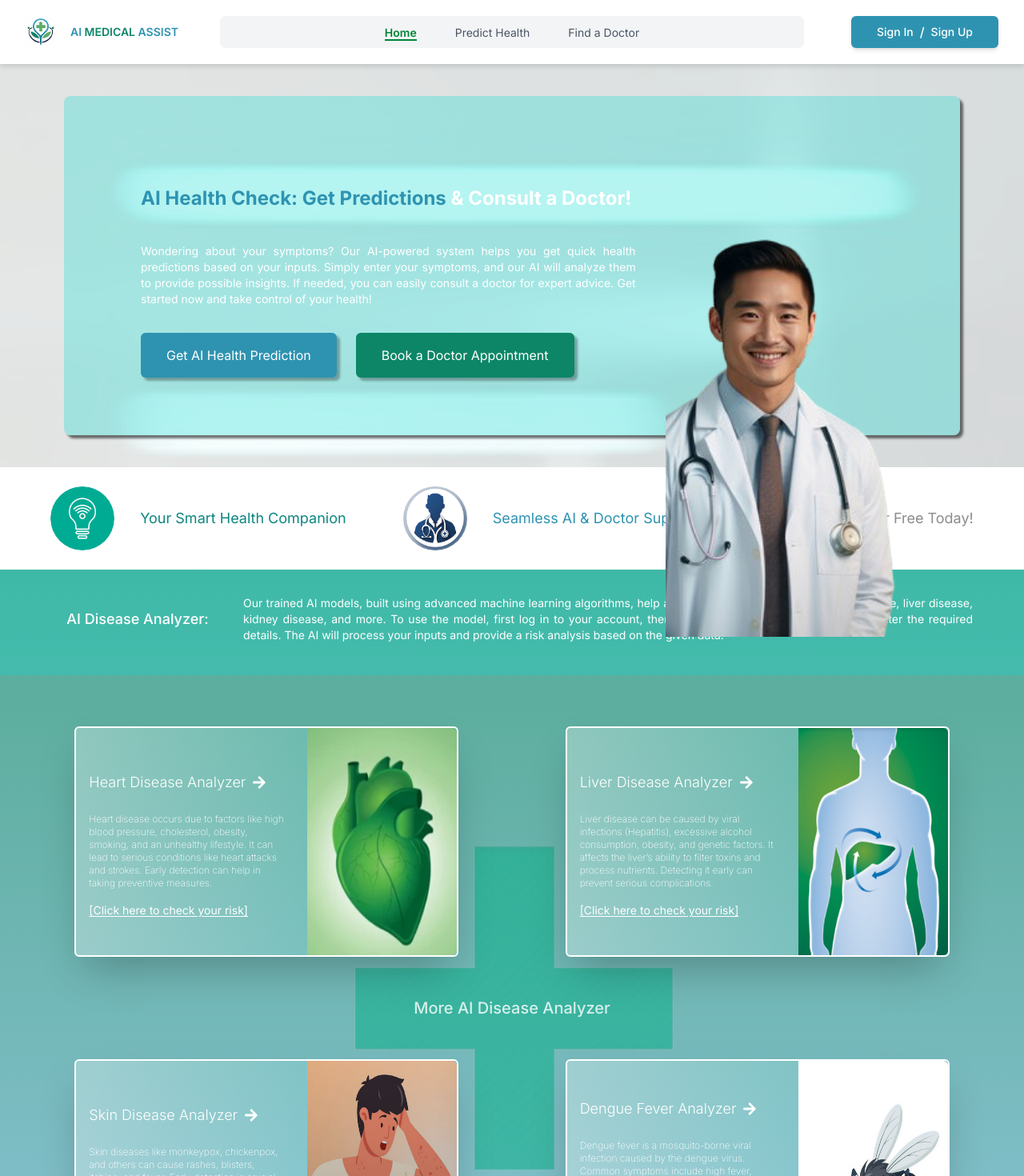
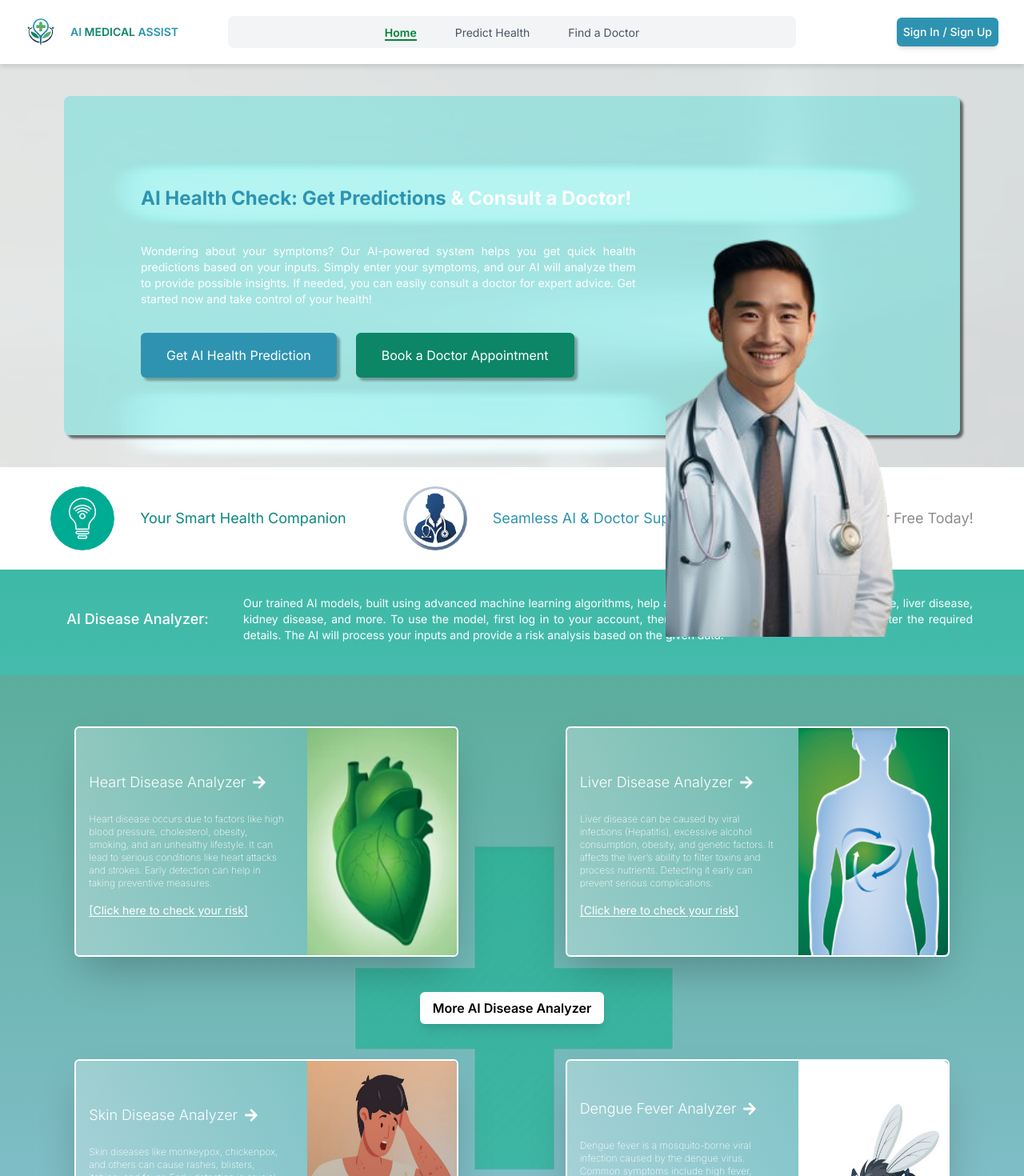
Before and after one commit to Gandhiprajwal/AI-Medical-Assist, a React (Vite) app in the folder frontend/: page / in a window 1280 px wide. Shown: the top 1470 px of the page at 80% size. Built offline with nearby package versions, Linux system fonts and the light colour scheme.

Commit message:
nav bar responsiveness completed!!!

```diff
--- a/frontend/src/components/FindADoctor/Findadoctor.jsx
+++ b/frontend/src/components/FindADoctor/Findadoctor.jsx
@@ -237,7 +237,7 @@ const Findadoctor = () => {
               </Modal>
             </div>
 
-            <h2 className="text-xl font-bold">Dr. {selectedDoctor.fullName}</h2>
+            <h2 className="text-xl dark:text-white font-bold">Dr. {selectedDoctor.fullName}</h2>
             <div className="flex gap-4 items-center pt-2 text-sm">
               <p className="text-gray-500 dark:text-gray-400">{selectedDoctor.specialistType}</p>
               <div className="flex items-center ">
--- a/frontend/src/components/Home/ServicesLayout.jsx
+++ b/frontend/src/components/Home/ServicesLayout.jsx
@@ -17,7 +17,6 @@ const GradientBackground = styled(motion.div)`
   transition: background 0.3s ease-in-out;
   border-radius: 10px;
   z-index: 10;
-//   overflow: hidden;
   &:hover {
     background: linear-gradient(
       270deg,
@@ -102,16 +101,21 @@ const ServicesLayout = ({ services }) => {
           className="w-[400px] h-[400px] opacity-50"
         />
       </motion.div>
+
+      {/* Clickable Button */}
       <motion.div
-        className="absolute inset-0 flex items-center justify-center pointer-events-none"
+        className="absolute inset-0 flex items-center justify-center"
         initial={{ opacity: 0 }}
         whileInView={{ opacity: 1 }}
         viewport={{ once: true }}
         transition={{ duration: 2 }}
       >
-        <h2 className="text-white text-xl font-medium opacity-80">
+        <Link
+          to="/more-analyzers"
+          className="bg-white dark:bg-black dark:text-white cursor-pointer text-black py-2 px-4 rounded-md font-semibold shadow-lg hover:bg-gray-200"
+        >
           More AI Disease Analyzer
-        </h2>
+        </Link>
       </motion.div>
 
       {/* Services Cards Layout */}
--- a/frontend/src/components/Navbar/Navbar.jsx
+++ b/frontend/src/components/Navbar/Navbar.jsx
@@ -21,22 +21,22 @@ const Navbar = () => {
   }, [isHovered]);
 
   return (
-    <nav className="h-20 bg-white dark:bg-[#000000] flex justify-between items-center px-8 drop-shadow-md w-full">
+    <nav className="h-20 bg-white dark:bg-[#000000] flex justify-between items-center px-6 drop-shadow-md sm:px-4 md:px-8 gap-4 w-full">
       {/* Left Section (Logo & Title) */}
       <motion.div
-        className="flex flex-row items-center md:w-1/3"
+        className="flex flex-row items-center sm:w-auto md:w-1/3"
         initial={{ opacity: 0, x: -50 }}
         animate={{ opacity: 1, x: 0 }}
         transition={{ duration: 0.8, ease: "easeOut" }}
       >
-        <Link to="/" className="flex items-center gap-4">
+        <Link to="/" className="flex items-center gap-4 ">
           <img
             src={Logo}
             alt="Logo"
-            className="w-10 md:w-10"
+            className="w-10 sm:w-10"
           />
           <motion.div
-            className="md:hidden lg:block"
+            className="md:hidden lg:block sm:block"
             initial={{ opacity: 0, y: -10 }}
             animate={{ opacity: 1, y: 0 }}
             transition={{ duration: 0.8, delay: 0.3 }}
@@ -51,9 +51,9 @@ const Navbar = () => {
 
       </motion.div>
       {/* Center Section (Navigation Links) */}
-      <div className="hidden md:flex justify-center w-full">
+      <div className="hidden md:flex justify-center w-full md:mr-12 lg:mr-0">
         <motion.div
-          className="w-full dark:bg-[#45494a]/30 flex flex-row justify-center lg:gap-12 gap-8 bg-gray-100 p-2 rounded-lg"
+          className="w-full dark:bg-[#45494a]/30 flex flex-row justify-center md:gap-8 lg:gap-12 bg-gray-100 p-2 rounded-lg"
           initial={{ opacity: 0, y: -10 }}
           animate={{ opacity: 1, y: 0 }}
           transition={{ duration: 0.5 }}
@@ -74,14 +74,14 @@ const Navbar = () => {
                   <Link
                     to={item}
                     className={`text-gray-600 ${location.pathname === item
-                        ? "font-semibold dark:text-[#48A9C5] text-green-700"
-                        : "dark:text-gray-400 hover:text-gray-700 dark:hover:text-gray-400"
+                      ? "font-semibold dark:text-[#48A9C5] text-green-700"
+                      : "dark:text-gray-400 hover:text-gray-700 dark:hover:text-gray-400"
                       } text-sm md:text-md`}
                   >
                     <span
                       className={`border-b-2 ${location.pathname === item
-                          ? "dark:border-[#48A9C5] border-green-700"
-                          : "hover:border-gray-400 border-transparent"
+                        ? "dark:border-[#48A9C5] border-green-700"
+                        : "hover:border-gray-400 border-transparent"
                         }`}
                     >
                       {labels[index]}
@@ -103,7 +103,72 @@ const Navbar = () => {
           transition={{ duration: 0.5, ease: "easeOut" }}
         >
           <div
-            className="text-white px-8 py-2 rounded-md text-md shadow-md font-medium transition-all dark:bg-[#286D7C] bg-[#2E93B1] hover:bg-[#257F96] flex items-center space-x-2 whitespace-nowrap"
+            className="text-white md:px-2 sm:px-4 py-2 rounded-md text-sm md:text-md shadow-md font-medium transition-all bg-[#2E93B1] dark:bg-[#286D7C] hover:bg-[#257F96] flex items-center space-x-1 "
+          >
+            {/* Sign In Link */}
+            <Link
+              to="/sign-in"
+              className="text-center flex items-center justify-center hover:scale-110 transition-transform"
+            >
+              <span className="text-sm font-medium">Sign In</span>
+            </Link>
+
+            {/* Divider */}
+            <span className="text-white ">/</span>
+
+            {/* Sign Up Link */}
+            <Link
+              to="/sign-up"
+              className="text-center flex items-center justify-center hover:scale-110 transition-transform"
+            >
+              <span className="text-sm font-medium">Sign Up</span>
+            </Link>
+          </div>
+        </div>
+        {/* Mobile Menu Icon */}
+        <button onClick={() => setIsOpen(!isOpen)} className="md:hidden text-gray-700 dark:text-white">
+          {isOpen ? <HiX size={26} /> : <HiMenu size={26} />}
+        </button>
+      </div>
+
+
+      {/* Mobile Navigation Menu */}
+      <AnimatePresence></AnimatePresence>
+      {isOpen && (
+        <motion.div
+          className="absolute h-screen top-20 left-0 w-full bg-white dark:bg-black shadow-lg flex flex-col items-center justify-center md:hidden gap-6"
+          initial={{ opacity: 0, y: -10 }}
+          animate={{ opacity: 1, y: 0 }}
+          exit={{ opacity: 0, y: -10 }}
+          transition={{ duration: 0.3 }}
+        >
+          {["/", "/predict-health", "/find-a-doctor", "/feedback"].map(
+            (item, index) => {
+              const labels = [
+                "Home",
+                "Predict Health",
+                "Find a Doctor",
+                "Feedback",
+              ];
+              return (
+                <motion.div
+                  key={index}
+                  whileHover={{ scale: 1.1 }}
+                  whileTap={{ scale: 0.95 }}
+                  className={`text-gray-600 text-center ${location.pathname === item
+                    ? "font-semibold dark:text-[#48A9C5] text-green-700"
+                    : "dark:text-gray-400 "
+                    }`}
+                >
+                  <Link to={item} key={index} onClick={() => setIsOpen(false)}>
+                    {labels[index]}
+                  </Link>
+                </motion.div>
+              );
+            }
+          )}
+          <div
+            className="text-white px-6 sm:px-4 py-2 rounded-md text-sm md:text-md shadow-md font-medium transition-all bg-[#2E93B1] dark:bg-[#286D7C] hover:bg-[#257F96] flex items-center space-x-2"
           >
             {/* Sign In Link */}
             <Link
@@ -124,55 +189,6 @@ const Navbar = () => {
               <span className="text-sm font-medium">Sign Up</span>
             </Link>
           </div>
-        </div>
-      </div>
-
-      {/* Mobile Navigation Menu */}
-      <AnimatePresence></AnimatePresence>
-      {isOpen && (
-        <motion.div
-          className="absolute top-20 left-0 w-full bg-white shadow-lg flex flex-col items-center py-4 md:hidden"
-          initial={{ opacity: 0, y: -10 }}
-          animate={{ opacity: 1, y: 0 }}
-          exit={{ opacity: 0, y: -10 }}
-          transition={{ duration: 0.3 }}
-        >
-          {["/", "/predict-health", "/find-a-doctor", "/feedback"].map(
-            (item, index) => {
-              const labels = [
-                "Home",
-                "Predict Health",
-                "Find a Doctor",
-                "Feedback",
-              ];
-              return (
-                <motion.div
-                  key={index}
-                  whileHover={{ scale: 1.1 }}
-                  whileTap={{ scale: 0.95 }}
-                  className={`py-2 text-gray-600 hover:border-b-4 hover:border-gray-500  text-center ${location.pathname === item
-                    ? "font-semibold border-b-4 border-green-700 text-green-700"
-                    : ""
-                    }`}
-                >
-                  <Link to={item} key={index} onClick={() => setIsOpen(false)}>
-                    {labels[index]}
-                  </Link>
-                </motion.div>
-              );
-            }
-          )}
-          <motion.div whileHover={{ scale: 1.1 }} whileTap={{ scale: 0.95 }}>
-            <Link
-              to="/sign-in"
-              className="bg-[#2E93B1] text-white px-6 py-2 rounded-md text-md font-medium "
-              onClick={() => setIsOpen(false)}
-              onMouseEnter={() => setIsHovered(true)}
-              onMouseLeave={() => setIsHovered(false)}
-            >
-              {buttonText}
-            </Link>
-          </motion.div>
         </motion.div>
       )}
     </nav>
--- a/frontend/src/pages/Home/Home.jsx
+++ b/frontend/src/pages/Home/Home.jsx
@@ -114,7 +114,7 @@ const Home = () => {
                   Book a Doctor Appointment
                 </Link>
               </div>
-            <img src={DoctorImageHomePage} className="absolute bottom-1 right-0" alt="doctor-image" style={{
+            <img src={DoctorImageHomePage} className="hidden md:block absolute bottom-1 right-0" alt="doctor-image" style={{
               objectFit: "cover",
               width: "35%",
               height: "70%",
```
Also changed, not shown: 1 other file (tests, documents, lock files or other folders).
